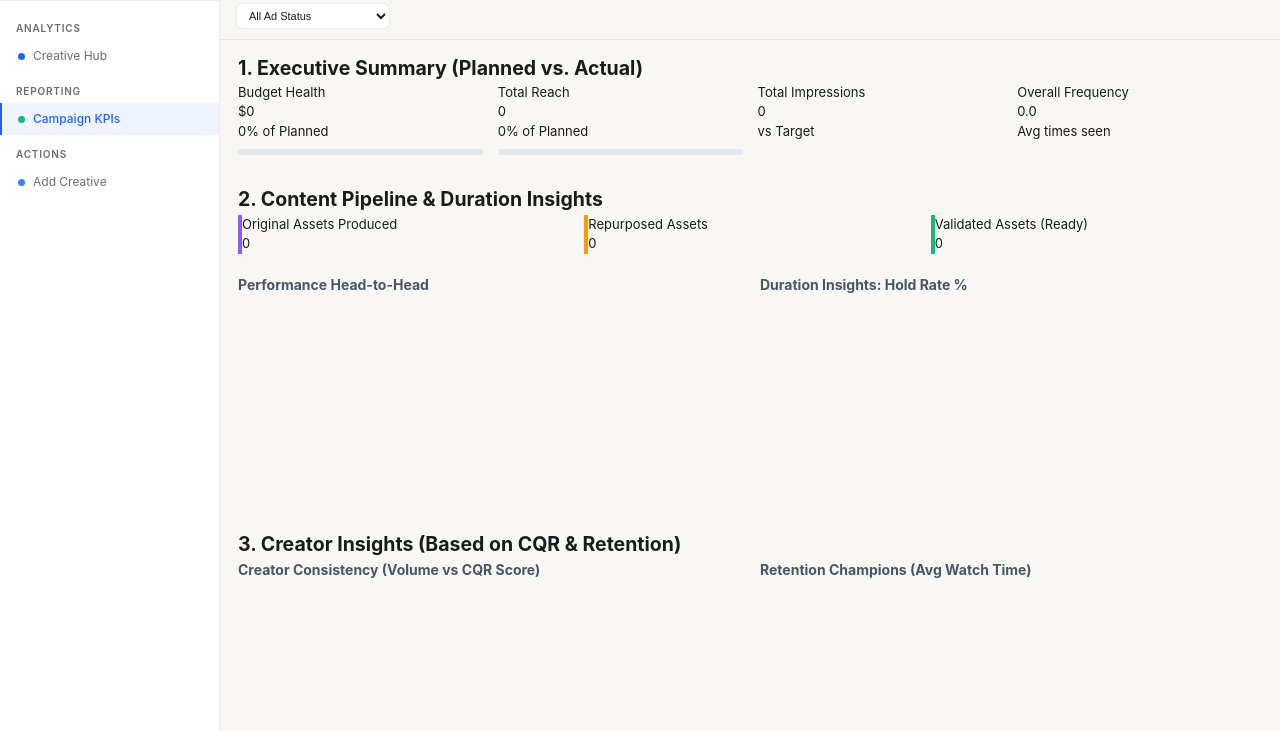
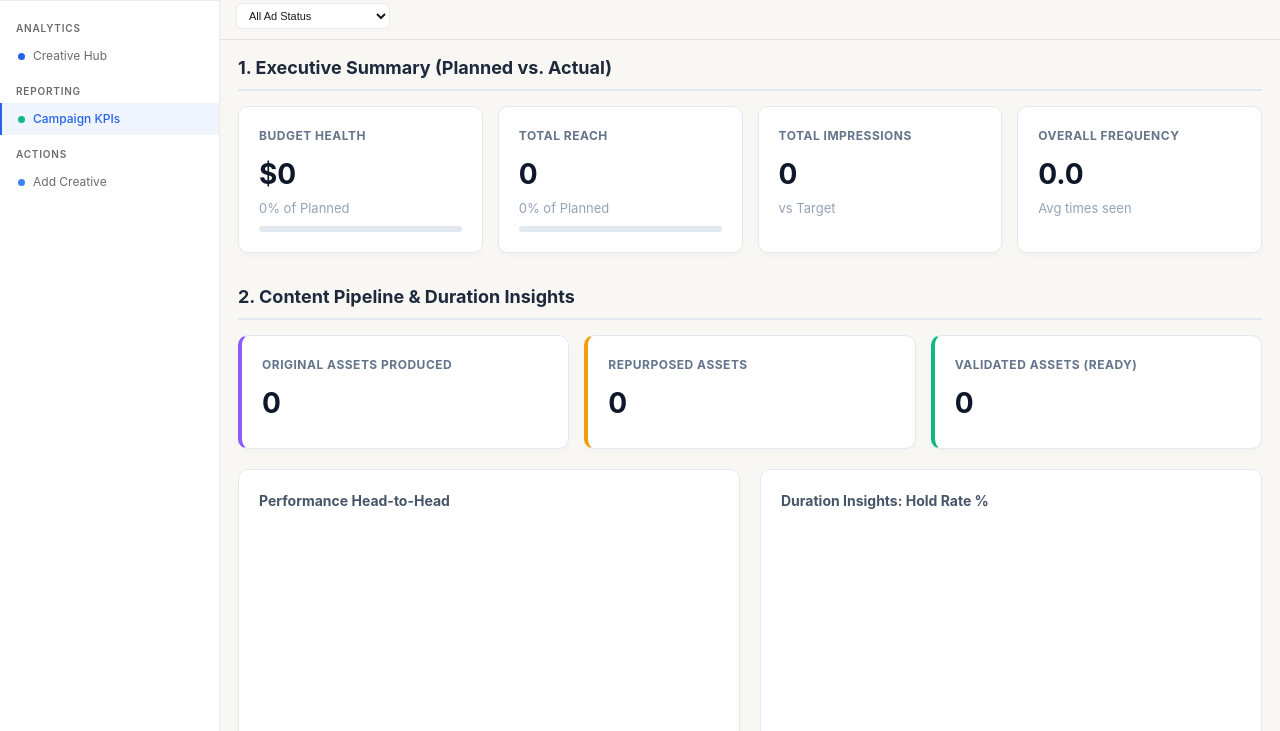
Before and after one commit to ahmadkabir0702/Lifebuoy-dashboard-backend, a website: page public/index.html in a window 1280 px wide. Both pictures are taken after a click on the element "Campaign KPIs". Shown: the part 69-800 px from the top of the page. Drawn offline with nearby package versions, Linux system fonts and the light colour scheme; no server answers.

Commit message:
Update styles.css

```diff
--- a/public/css/styles.css
+++ b/public/css/styles.css
@@ -186,3 +186,52 @@ select { background: var(--c-surface); border: 1px solid var(--c-border); border
 .creator-table { width: 100%; border-collapse: collapse; font-size: 11px; }
 .creator-table th { text-align: left; padding: 8px; border-bottom: 1px solid var(--c-border); color: var(--c-muted); font-weight: 600; text-transform: uppercase; }
 .creator-table td { padding: 10px 8px; border-bottom: 1px solid var(--c-border); }
+
+/* --- KPI Dashboard Styles --- */
+.section-title {
+  font-size: 18px;
+  color: #1e293b;
+  margin-top: 30px;
+  margin-bottom: 15px;
+  border-bottom: 2px solid #e2e8f0;
+  padding-bottom: 8px;
+}
+
+.stat-card {
+  background: white;
+  padding: 20px;
+  border-radius: 10px;
+  border: 1px solid #e2e8f0;
+  box-shadow: 0 4px 6px rgba(0,0,0,0.02);
+  display: flex;
+  flex-direction: column;
+}
+
+.stat-title {
+  font-size: 12px;
+  font-weight: 700;
+  color: #64748b;
+  text-transform: uppercase;
+  letter-spacing: 0.5px;
+  margin-bottom: 8px;
+}
+
+.stat-value {
+  font-size: 28px;
+  font-weight: 700;
+  color: #0f172a;
+  margin-bottom: 4px;
+}
+
+.stat-sub {
+  font-size: 13px;
+  color: #94a3b8;
+}
+
+/* Crucial for preventing Chart.js from glitching/resizing infinitely */
+.chart-wrapper {
+  position: relative;
+  height: 250px;
+  width: 100%;
+  margin-top: 15px;
+}
```
